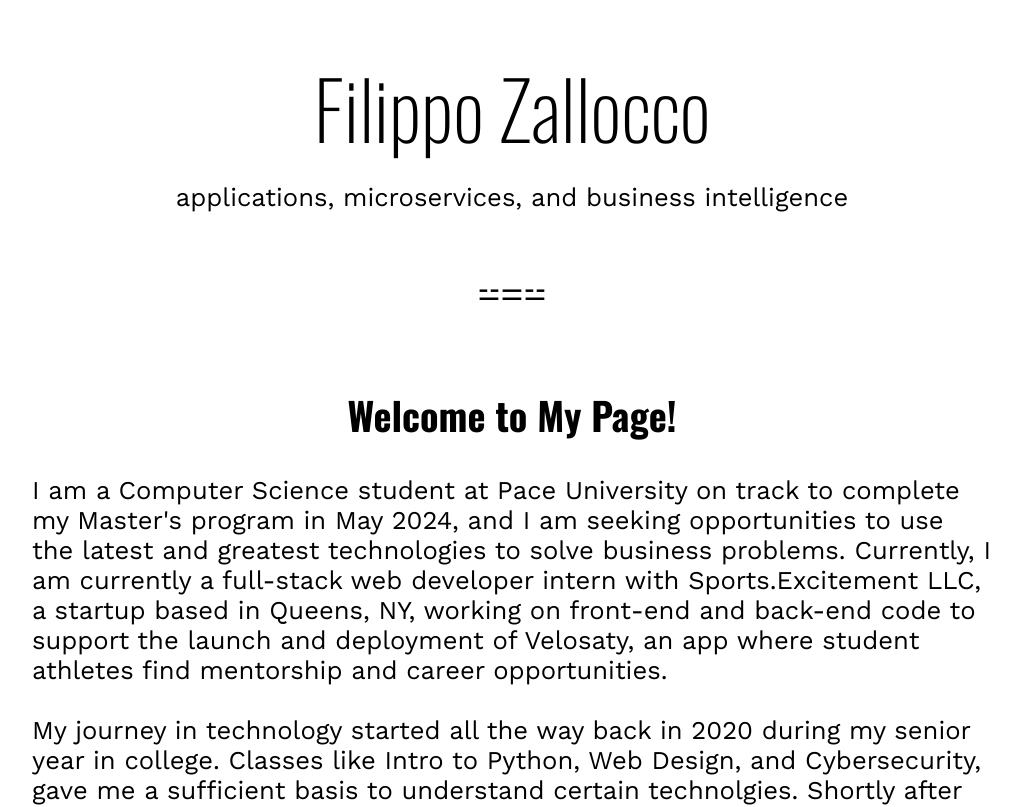
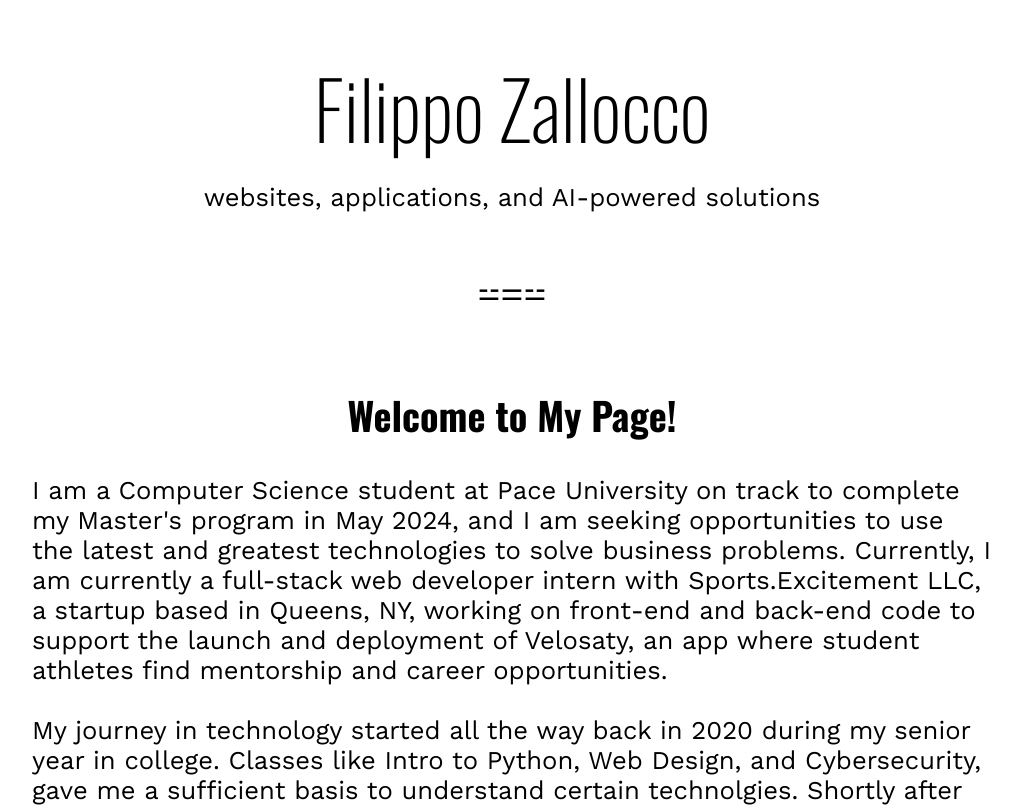
Before and after one commit to fzallocco/fzallocco, a website: page frontend/index.html in a window 1280 px wide. Shown: the top 807 px of the page, without its empty margins (128-1148 px from the left). Drawn offline with nearby package versions, Linux system fonts and the light colour scheme.

Commit message:
Update index.html

```diff
--- a/frontend/index.html
+++ b/frontend/index.html
@@ -24,7 +24,7 @@
             Filippo Zallocco
         </div>
         <div class="site-description">
-            applications, microservices, and business intelligence
+            websites, applications, and AI-powered solutions
         </div>
     </header>
     <main class="maincontent">
```
